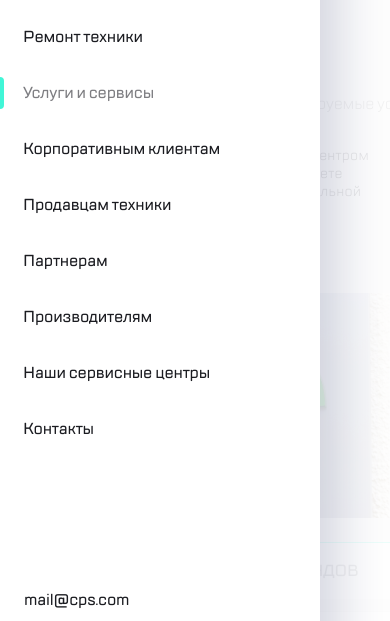
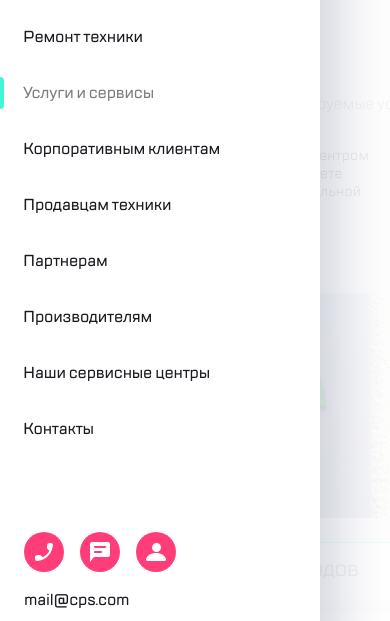
Before and after one commit to SalavatFaizullin/web_core_project, a website built with webpack: page src/index.html in a window 390 px wide. Both pictures are taken after a click on the button 36 px from the left and 44 px from the top of the page. Shown: the part 92-713 px from the top of the page. Built offline with nearby package versions, Linux system fonts and the light colour scheme.

Commit message:
cont menu in mob menu

```diff
--- a/src/index.html
+++ b/src/index.html
@@ -39,7 +39,7 @@
                                 </li>
                         </ul>
                         <footer class="mobile-menu__footer">
-                                <ul class="contacts-menu">
+                                <ul class="contacts-menu contacts-menu--mobile-menu">
                                         <li><button type="button" class="nav-button nav-button--phone"></button>
                                         </li>
                                         <li><button type="button" class="nav-button nav-button--chat"></button>
--- a/src/style/_contacts-menu.scss
+++ b/src/style/_contacts-menu.scss
@@ -6,4 +6,8 @@
     @media (min-width: $medium_screen) {
         display: flex;
     }
+
+    &--mobile-menu {
+        display: flex;
+    }
 }
```
